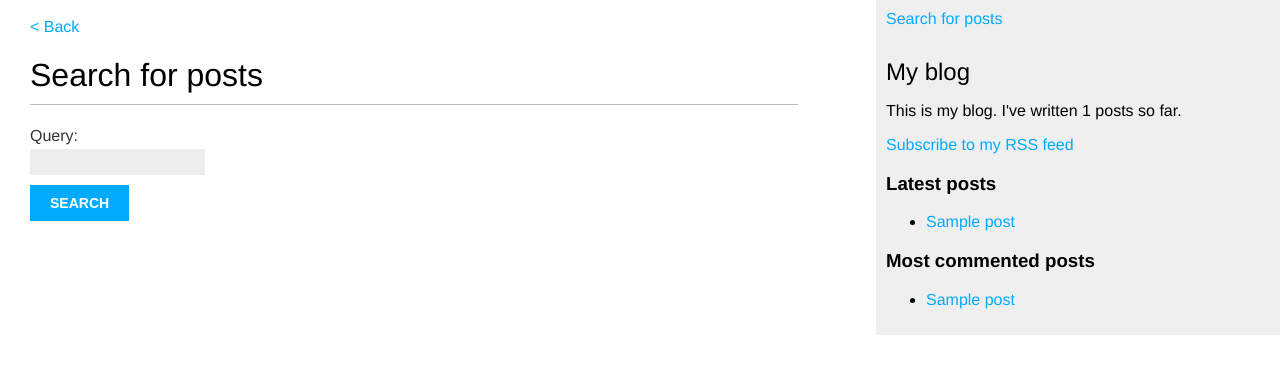
After one commit to EvgeniiKatunkin/blog, a Django app: page /search/ in a window 1280 px wide. The commit adds this page. Shown: the top 374 px of the page. Run offline with Django 4.2, Linux system fonts and the light colour scheme; tables that the repository leaves empty hold one stand-in row (values such as "Sample post").

Commit message:
Transfer app to postgres db. Add search functionality, page and postgres setings.

```diff
--- a/mysite/blog/forms.py
+++ b/mysite/blog/forms.py
@@ -14,3 +14,7 @@ class EmailPostForm(forms.Form):
     email = forms.EmailField()
     to = forms.EmailField()
     comments = forms.CharField(required=False, widget=forms.Textarea)
+
+
+class SearchForm(forms.Form):
+    query = forms.CharField()
--- a/mysite/blog/templates/blog/base.html
+++ b/mysite/blog/templates/blog/base.html
@@ -14,6 +14,7 @@
     {% endblock %}
 </div>
 <div id="sidebar">
+    <a href="{% url 'blog:post_search' %}">Search for posts</a>
     <h2>My blog</h2>
     <p>
         This is my blog.
--- a/mysite/blog/templates/blog/post/detail.html
+++ b/mysite/blog/templates/blog/post/detail.html
@@ -4,6 +4,8 @@
 {% block title %}{{ post.title }}{% endblock %}
 
 {% block content %}
+<br>
+<a href="{% url 'blog:post_list' %}">< Back</a>
 <h1>{{ post.title }}</h1>
 <p class="date">Published {{ post.publish }} by {{ post.author }}</p>
 {{ post.body|markdown }}
--- /dev/null
+++ b/mysite/blog/templates/blog/post/search.html
@@ -0,0 +1,30 @@
+{% extends "blog/base.html" %}
+{% load blog_tags %}
+
+{% block title %}Search{% endblock %}
+
+{% block content %}
+<br>
+<a href="{% url 'blog:post_list' %}">< Back</a>
+{% if query %}
+<h1>Posts containing "{{ query }}"</h1>
+<h3>
+    {% with results.count as total_results %}
+    Found {{ total_results }} result{{ total_results|pluralize }}
+    {% endwith %}
+</h3>
+{% for post in results %}
+<h4><a href="{{ post.get_absolute_url }}">{{ post.title }}</a></h4>
+{{ post.body|markdown|truncatewords_html:12 }}
+{% empty %}
+<p>There are no results for your query.</p>
+{% endfor %}
+<p><a href="{% url 'blog:post_search' %}">Search again</a></p>
+{% else %}
+<h1>Search for posts</h1>
+<form method="get">
+    {{ form.as_p }}
+    <input type="submit" value="Search">
+</form>
+{% endif %}
+{% endblock %}
--- a/mysite/blog/urls.py
+++ b/mysite/blog/urls.py
@@ -6,10 +6,10 @@ from .feeds import LatestPostsFeed
 app_name = 'blog'
 urlpatterns = [
     path('', views.post_list, name='post_list'),
-    # path('', views.PostListView.as_view(), name='post_list'),
     path('tag/<slug:tag_slug>/', views.post_list, name='post_list_by_tag'),
     path('<int:year>/<int:month>/<int:day>/<slug:post>/', views.post_detail, name='post_detail'),
     path('<int:post_id>/share/', views.post_share, name='post_share'),
     path('<int:post_id>/comment/', views.post_comment, name='post_comment'),
     path('feed/', LatestPostsFeed(), name='post_feed'),
+    path('search/', views.post_search, name='post_search'),
 ]
--- a/mysite/blog/views.py
+++ b/mysite/blog/views.py
@@ -1,20 +1,13 @@
+from django.contrib.postgres.search import TrigramSimilarity
 from django.core.mail import send_mail
 from django.core.paginator import Paginator, EmptyPage, PageNotAnInteger
 from django.db.models import Count
 from django.shortcuts import render, get_object_or_404
 from django.views.decorators.http import require_POST
-from django.views.generic import ListView
 from taggit.models import Tag
 
-from .forms import EmailPostForm, CommentForm
-from .models import Post, Comment
-
-
-class PostListView(ListView):
-    queryset = Post.published.all()
-    context_object_name = 'posts'
-    paginate_by = 3
-    template_name = 'blog/post/list.html'
+from .forms import EmailPostForm, CommentForm, SearchForm
+from .models import Post
 
 
 @require_POST
@@ -61,6 +54,19 @@ def post_list(request, tag_slug=None):
     return render(request, 'blog/post/list.html', {'posts': posts, 'tag': tag})
 
 
+def post_search(request):
+    form = SearchForm()
+    query = None
+    results = []
+    if 'query' in request.GET:
+        form = SearchForm(request.GET)
+        if form.is_valid():
+            query = form.cleaned_data['query']
+            results = Post.published.annotate(similarity=TrigramSimilarity('title', query), ).filter(
+                similarity__gt=0.1).order_by('-similarity')
+    return render(request, 'blog/post/search.html', {'form': form, 'query': query, 'results': results})
+
+
 def post_share(request, post_id):
     post = get_object_or_404(Post, id=post_id, status=Post.Status.PUBLISHED)
     sent = False
```
Also changed, not shown: mysite/mysite/settings.py (+5 -2 lines).
